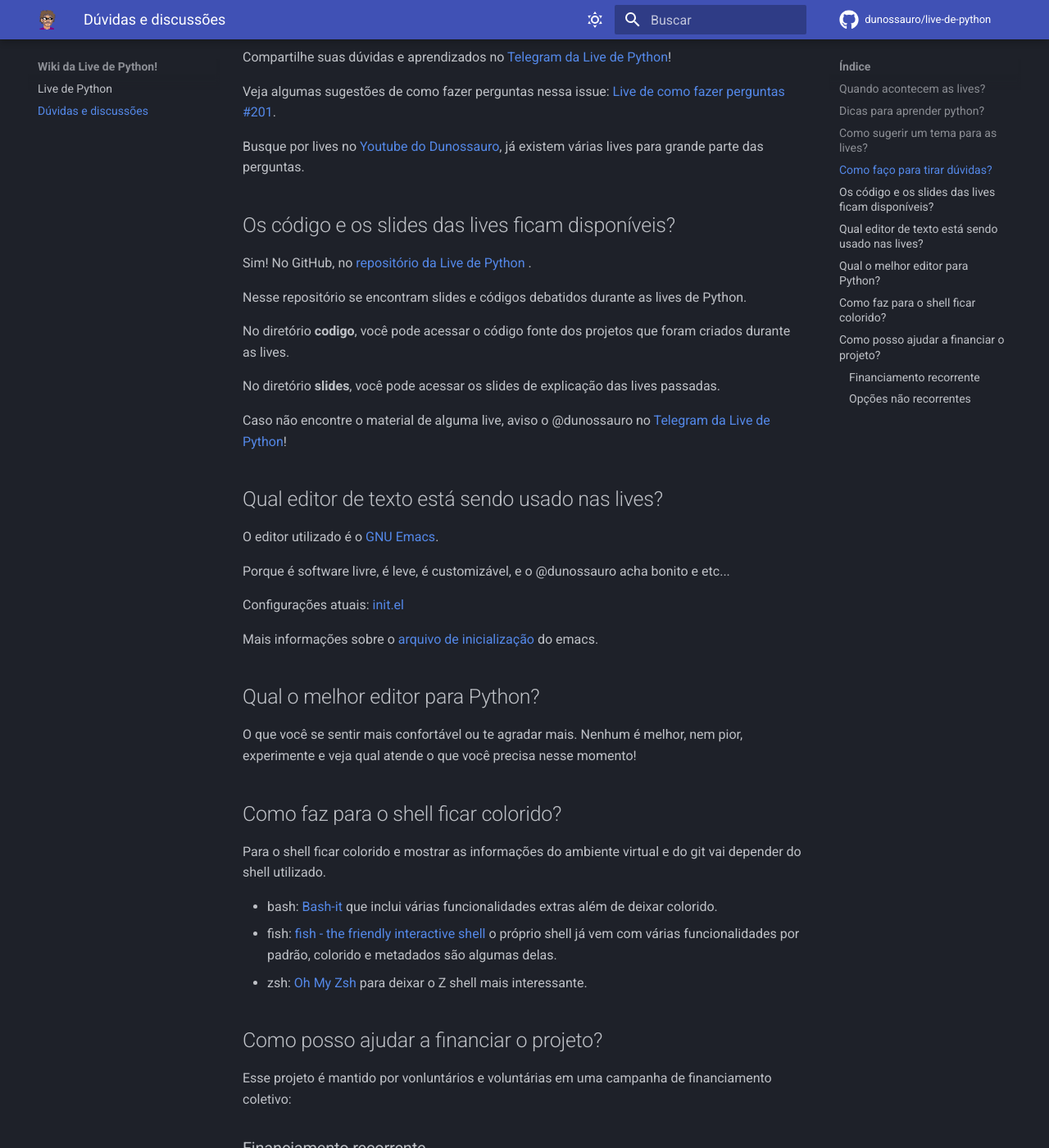
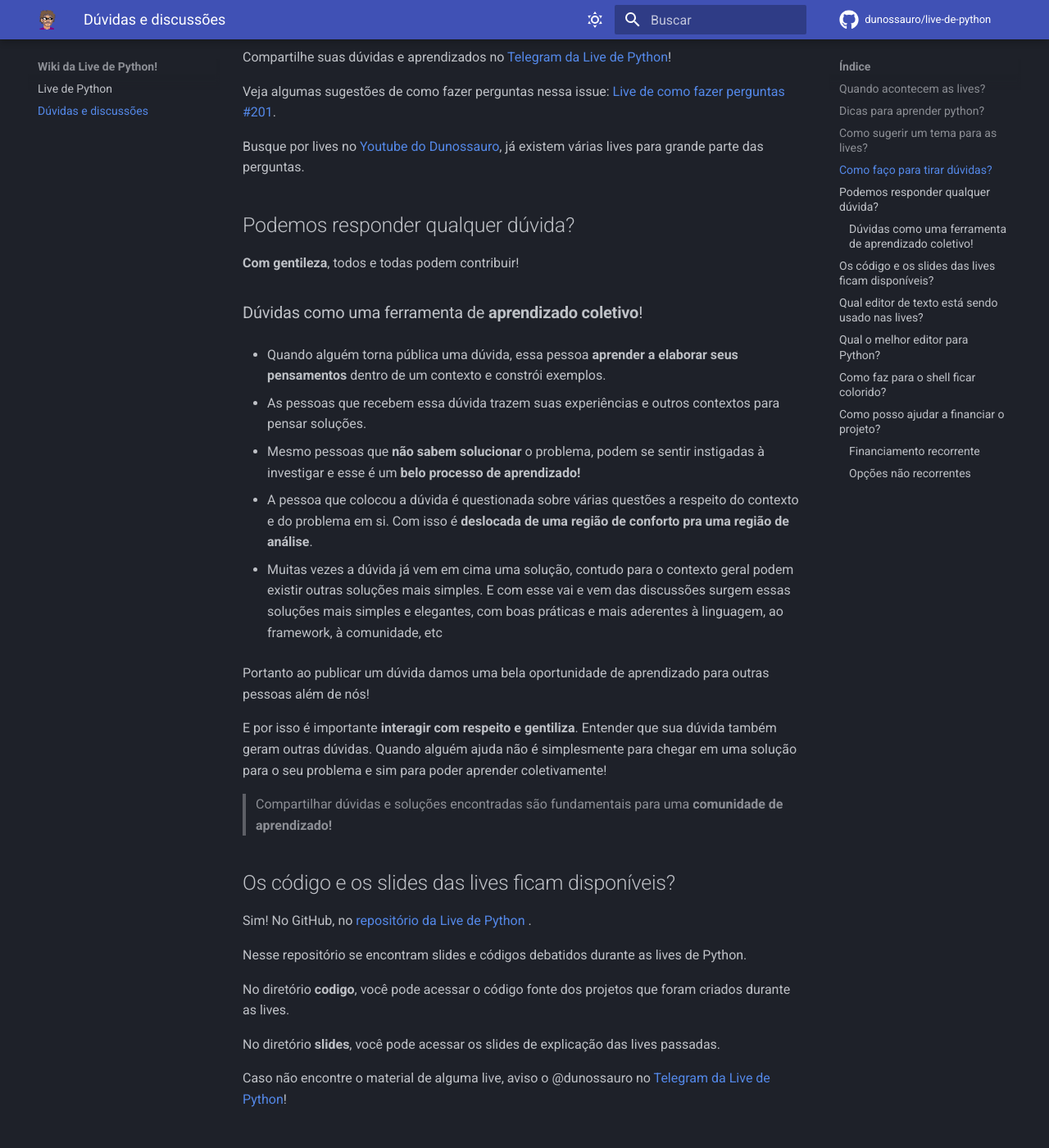
Before and after one commit to livedepython/wiki-live-de-python, an MkDocs documentation site: the page built from docs/wiki.md, in a window 1280 px wide and 1400 px high, scrolled down 549 px. Shown: the whole window at 82% size. Built offline with MkDocs 1.6.1 and Material for MkDocs 9.7.7, drawn with Linux system fonts in a browser that asks for light colours; comment, search, counter and statistics services are not loaded.

Commit message:
Adicionar dúvidas como uma ferramenta de aprendizado coletivo!

```diff
--- a/docs/wiki.md
+++ b/docs/wiki.md
@@ -21,6 +21,27 @@ Veja algumas sugestões de como fazer perguntas nessa issue:
 
 Busque por lives no [Youtube do Dunossauro](https://www.youtube.com/dunossauro), já existem várias lives para grande parte das perguntas.
 
+## Podemos responder qualquer dúvida?
+
+**Com gentileza**, todos e todas podem contribuir!
+
+### Dúvidas como uma ferramenta de **aprendizado coletivo**!
+
+- Quando alguém torna pública uma dúvida, essa pessoa **aprender a elaborar seus pensamentos** dentro de um contexto e constrói exemplos.
+
+- As pessoas que recebem essa dúvida trazem suas experiências e outros contextos para pensar soluções.
+
+- Mesmo pessoas que **não sabem solucionar** o problema, podem se sentir instigadas à investigar e esse é um **belo processo de aprendizado!**
+
+- A pessoa que colocou a dúvida é questionada sobre várias questões a respeito do contexto e do problema em si. Com isso é **deslocada de uma região de conforto pra uma região de análise**.
+
+- Muitas vezes a dúvida já vem em cima uma solução, contudo para o contexto geral podem existir outras soluções mais simples. E com esse vai e vem das discussões surgem essas soluções mais simples e elegantes, com boas práticas e mais aderentes à linguagem, ao framework, à comunidade, etc
+
+Portanto ao publicar um dúvida damos uma bela oportunidade de aprendizado para outras pessoas além de nós!
+
+E por isso é importante **interagir com respeito e gentiliza**. Entender que sua dúvida também geram outras dúvidas. Quando alguém ajuda não é simplesmente para chegar em uma solução para o seu problema e sim para poder aprender coletivamente!
+
+> Compartilhar dúvidas e soluções encontradas são fundamentais para uma **comunidade de aprendizado!**
 
 ## Os código e os slides das lives ficam disponíveis?
 
```
